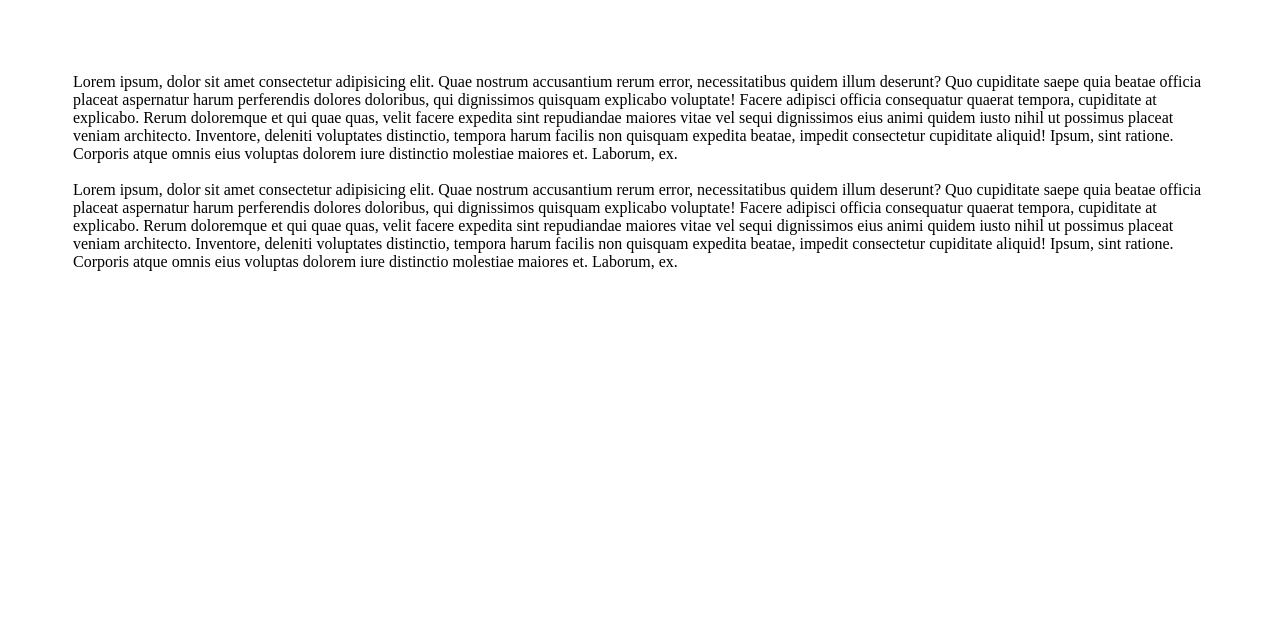
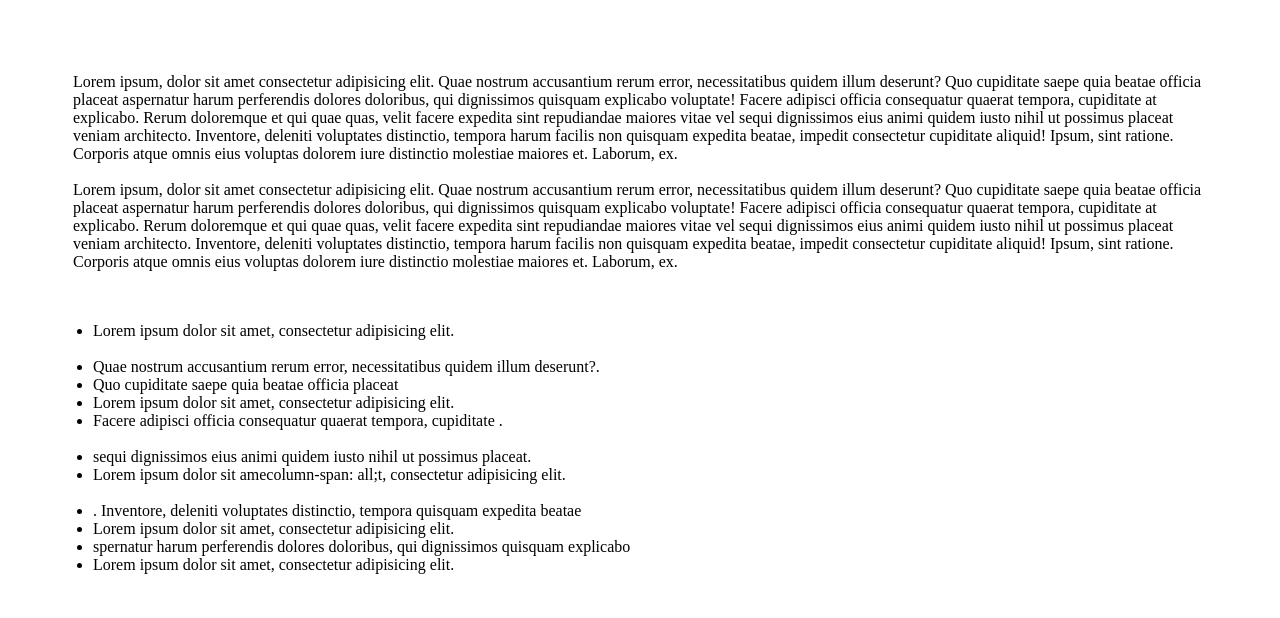
Before and after one commit to adarshcs99/branch_creation, a plain HTML site: page branch-division/index.html in a window 1280 px wide. Drawn offline with Linux system fonts and the light colour scheme.

Commit message:
Middle lis created

```diff
--- a/branch-division/index.html
+++ b/branch-division/index.html
@@ -12,6 +12,24 @@
                 <br>
                 Lorem ipsum, dolor sit amet consectetur adipisicing elit. Quae nostrum accusantium rerum error, necessitatibus quidem illum deserunt? Quo cupiditate saepe quia beatae officia placeat aspernatur harum perferendis dolores doloribus, qui dignissimos quisquam explicabo voluptate! Facere adipisci officia consequatur quaerat tempora, cupiditate at explicabo. Rerum doloremque et qui quae quas, velit facere expedita sint repudiandae maiores vitae vel sequi dignissimos eius animi quidem iusto nihil ut possimus placeat veniam architecto. Inventore, deleniti voluptates distinctio, tempora harum facilis non quisquam expedita beatae, impedit consectetur cupiditate aliquid! Ipsum, sint ratione. Corporis atque omnis eius voluptas dolorem iure distinctio molestiae maiores et. Laborum, ex.
             </div>
+            <div style = "padding-left: 45px;padding-top: 10px;padding-bottom: 25px;padding-right: 45px;">
+                <ul>
+                    <li>Lorem ipsum dolor sit amet, consectetur adipisicing elit.</li>
+                    <br>
+                    <li>Quae nostrum accusantium rerum error, necessitatibus quidem illum deserunt?.</li>
+                    <li>Quo cupiditate saepe quia beatae officia placeat </li>
+                    <li>Lorem ipsum dolor sit amet, consectetur adipisicing elit.</li>
+                    <li>Facere adipisci officia consequatur quaerat tempora, cupiditate .</li>
+                    <br>
+                    <li> sequi dignissimos eius animi quidem iusto nihil ut possimus placeat.</li>
+                    <li>Lorem ipsum dolor sit amecolumn-span: all;t, consectetur adipisicing elit.</li>
+                    <br>
+                    <li>. Inventore, deleniti voluptates distinctio, tempora quisquam expedita beatae</li>
+                    <li>Lorem ipsum dolor sit amet, consectetur adipisicing elit.</li>
+                    <li>spernatur harum perferendis dolores doloribus, qui dignissimos quisquam explicabo</li>
+                    <li>Lorem ipsum dolor sit amet, consectetur adipisicing elit.</li>
+                </ul>
+            </div>
         </body>
 
     </head>
```
